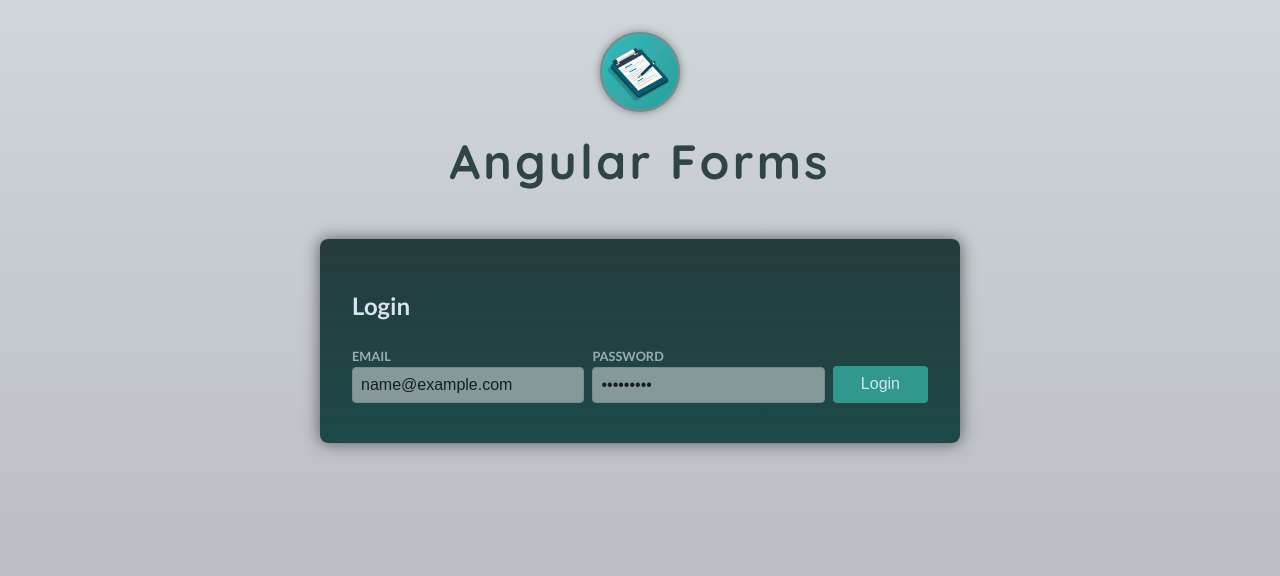
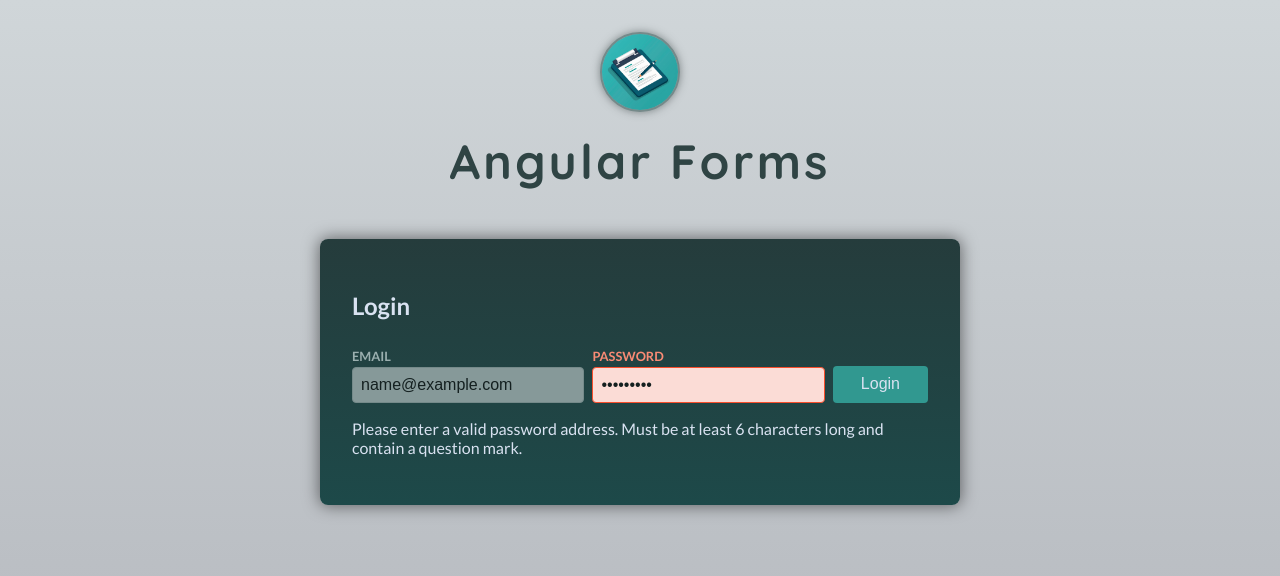
Before and after one commit to IliasPavlakos/AngularForms-AngularApp, an Angular app: page / in a window 1280 px wide. Both pictures are taken after typing "name@example.com", "Sample123" into the empty fields and a click on the button "Login". Shown: the top 576 px of the page. Built offline with nearby package versions, Linux system fonts and the light colour scheme.

Commit message:
Reactive forms: Building custom validators

```diff
--- a/src/app/auth/login/login.component.html
+++ b/src/app/auth/login/login.component.html
@@ -19,6 +19,6 @@
     <p>Please enter a valid email address.</p>
   }
   @if (passwordIsInvalid){
-    <p>Please enter a valid password address.</p>
+    <p>Please enter a valid password address. Must be at least 6 characters long and contain a question mark.</p>
   }
 </form>
--- a/src/app/auth/login/login.component.ts
+++ b/src/app/auth/login/login.component.ts
@@ -1,5 +1,5 @@
 import {Component} from '@angular/core';
-import {FormControl, FormGroup, ReactiveFormsModule, Validators} from "@angular/forms";
+import {AbstractControl, FormControl, FormGroup, ReactiveFormsModule, Validators} from "@angular/forms";
 
 @Component({
   selector: 'app-login',
@@ -13,7 +13,7 @@ import {FormControl, FormGroup, ReactiveFormsModule, Validators} from "@angular/
 export class LoginComponent {
   form = new FormGroup({
     email: new FormControl('', [Validators.required, Validators.email]),
-    password: new FormControl('', [Validators.required, Validators.minLength(6)]),
+    password: new FormControl('', [Validators.required, Validators.minLength(6), mustContainQuestionMark]),
   });
 
   onSubmit() {
@@ -28,3 +28,11 @@ export class LoginComponent {
     return !this.form.controls.password.untouched && this.form.controls.password.dirty && this.form.controls.password.invalid;
   }
 }
+
+function mustContainQuestionMark(control: AbstractControl){
+  if(control.value.includes('?')){
+    return null;
+  }
+
+  return { doesNotContainQuestionMark: true };
+}
```
